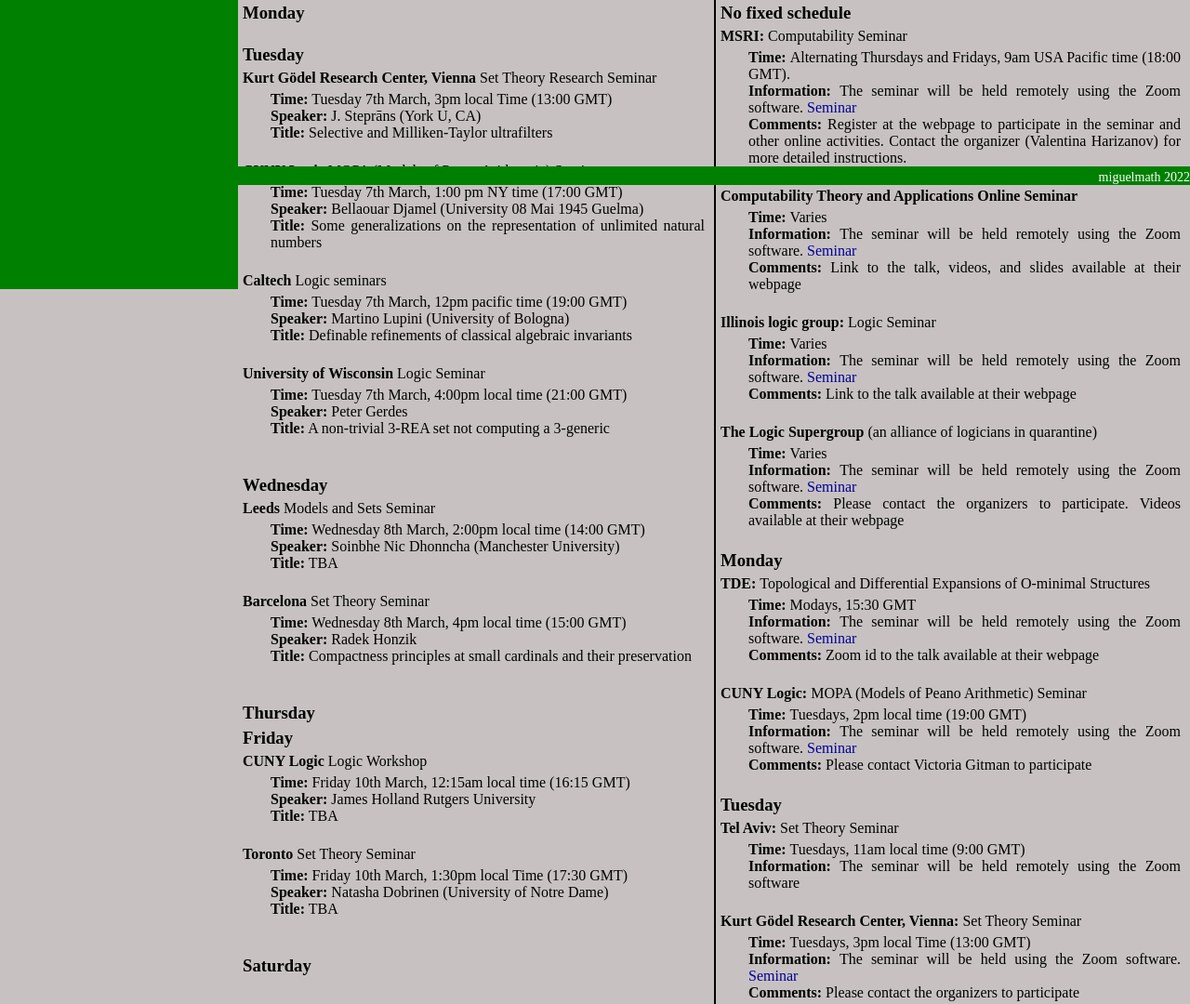
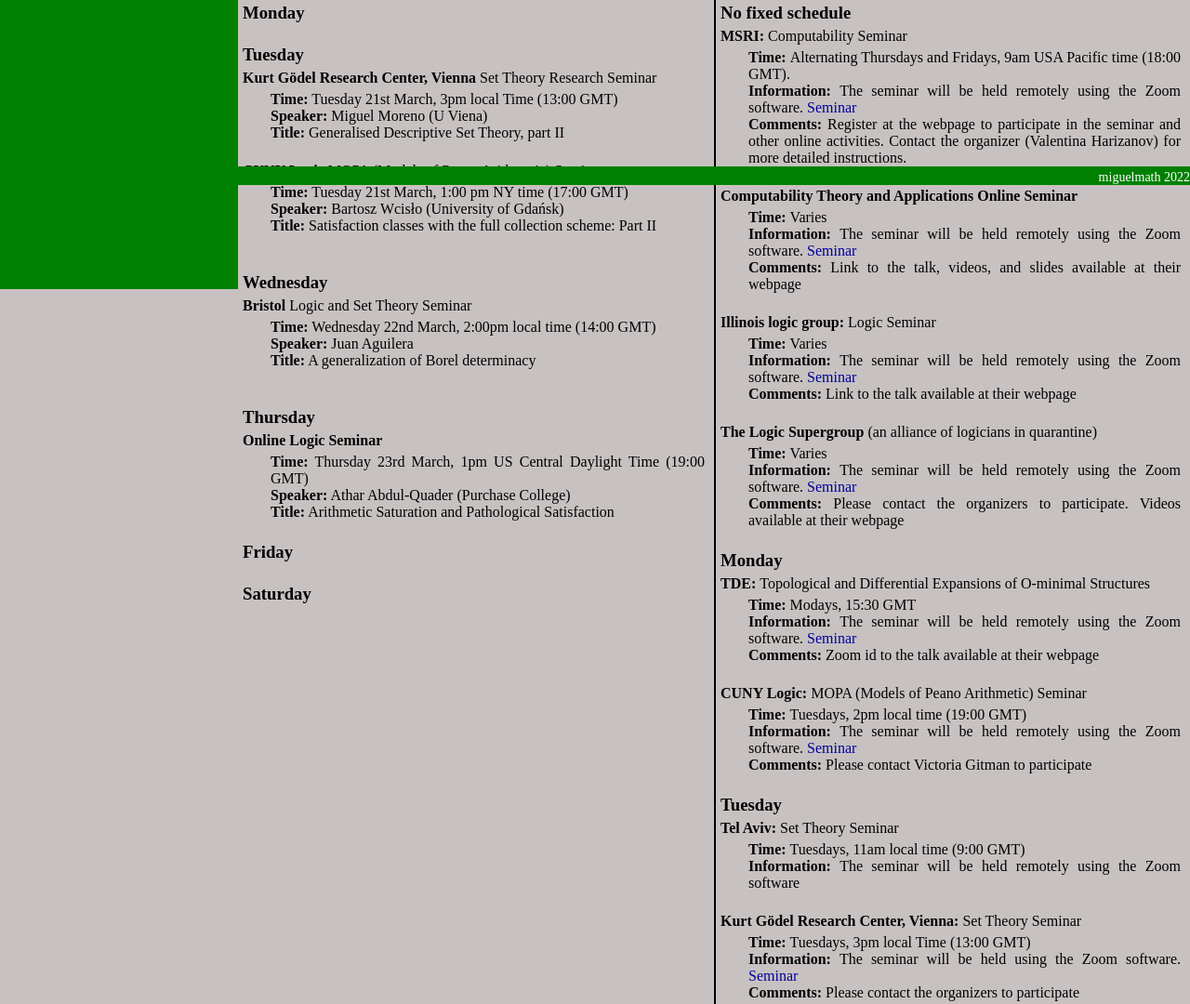
Before and after one commit to Miguelwan/math_webpage, a website built with webpack: page dist/webminars.html in a window 1280 px wide. Shown: the part 601-1681 px from the top of the page at 93% size. Built offline with nearby package versions, Linux system fonts and the light colour scheme; files whose address does not match are found by name.

Commit message:
weekend update

```diff
--- a/dist/webminars.html
+++ b/dist/webminars.html
@@ -282,11 +282,11 @@
                                 <strong>Kurt Gödel Research Center, Vienna</strong> Set Theory Research Seminar
                             </dt>
                             <dd>
-                                <strong>Time:</strong> Tuesday 7th March, 3pm local Time (13:00 GMT)
+                                <strong>Time:</strong> Tuesday 21st March, 3pm local Time (13:00 GMT)
                                 <br>
-                                <strong>Speaker:</strong> J. Steprāns (York U, CA)
+                                <strong>Speaker:</strong> Miguel Moreno (U Viena)
                                 <br>
-                                <strong>Title:</strong> Selective and Milliken-Taylor ultrafilters
+                                <strong>Title:</strong> Generalised Descriptive Set Theory, part II
                             </dd>
                             <br>
 
@@ -331,34 +331,22 @@
                             <br>
            -->
 
-           <!--
-                            <dt>
-                                <strong>Bristol</strong> Logic and Set Theory Seminar
-                            </dt>
-                            <dd>
-                                <strong>Time:</strong> Thursday 15th November, 12:30pm local time (12:30 GMT)
-                                <br>
-                                <strong>Speaker:</strong> Sam Coskey
-                                <br>
-                                <strong>Title:</strong> Jumps in the Borel complexity hierarchy
-                            </dd>
-                            <br>
-                            -->
+
 
 
                             <dt>
                                 <strong>CUNY Logic</strong> MOPA (Models of Peano Arithmetic) Seminar
                             </dt>
                             <dd>
-                                <strong>Time:</strong> Tuesday 7th March, 1:00 pm NY time (17:00 GMT)
+                                <strong>Time:</strong> Tuesday 21st March, 1:00 pm NY time (17:00 GMT)
                                 <br>
-                                <strong>Speaker:</strong> Bellaouar Djamel (University 08 Mai 1945 Guelma)
+                                <strong>Speaker:</strong> Bartosz Wcisło (University of Gdańsk)
                                 <br>
-                                <strong>Title:</strong> Some generalizations on the representation of unlimited natural numbers
+                                <strong>Title:</strong> Satisfaction classes with the full collection scheme: Part II
                             </dd>
                             <br>
 
-
+                <!--
                             <dt><strong>Caltech</strong> Logic seminars
                             </dt>
                             <dd>
@@ -382,7 +370,7 @@
                                 <strong>Title:</strong> A non-trivial 3-REA set not computing a 3-generic
                             </dd>
                             <br>
-
+                        -->
 <!--
                             <dt>
                                 <strong>CMU</strong> Logic Seminar
@@ -483,7 +471,7 @@
                             </dd>
                             <br>
                         -->
-
+<!--
                             <dt>
                                 <strong>Leeds</strong> Models and Sets Seminar
                             </dt>
@@ -495,8 +483,8 @@
                                 <strong>Title:</strong> TBA
                             </dd>
                             <br>
-
-
+                               -->
+<!--
                             <dt>
                                 <strong>Barcelona</strong> Set Theory Seminar
                             </dt>
@@ -508,7 +496,7 @@
                                 <strong>Title:</strong> Compactness principles at small cardinals and their preservation
                             </dd>
                             <br>
-
+                              -->
   <!--
                             <dt>
                                 <strong>Münster</strong> Set Theory Seminar
@@ -522,6 +510,19 @@
                             </dd>
                             <br>
                                -->
+
+                            <dt>
+                                <strong>Bristol</strong> Logic and Set Theory Seminar
+                            </dt>
+                            <dd>
+                                <strong>Time:</strong> Wednesday 22nd March, 2:00pm local time (14:00 GMT)
+                                <br>
+                                <strong>Speaker:</strong> Juan Aguilera
+                                <br>
+                                <strong>Title:</strong> A generalization of Borel determinacy
+                            </dd>
+                            <br>
+
 
        <!--
                             <dt>
@@ -601,20 +602,20 @@
                         -->
 
 
-<!--
+
 
                             <dt>
                                 <strong>Online Logic Seminar</strong>
                             </dt>
                             <dd>
-                                <strong>Time:</strong> Thursday 2nd March, 1pm US Central Daylight Time (19:00 GMT)
+                                <strong>Time:</strong> Thursday 23rd March, 1pm US Central Daylight Time (19:00 GMT)
                                 <br>
-                                <strong>Speaker:</strong> Konstantin Slutsky (Iowa State University)
+                                <strong>Speaker:</strong> Athar Abdul-Quader (Purchase College)
                                 <br>
-                                <strong>Title:</strong> Partial actions and orbit equivalence relations
+                                <strong>Title:</strong> Arithmetic Saturation and Pathological Satisfaction
                             </dd>
                             <br>
-                            -->
+
 <!--
                             <dt>
                                 <strong>The Logic Supergroup</strong>
@@ -661,7 +662,7 @@
                             </dd>
                             <br>
             -->
-
+      <!--
                             <dt>
                                 <strong>CUNY Logic</strong> Logic Workshop
                             </dt>
@@ -685,7 +686,7 @@
                                 <br>
                                 <strong>Title:</strong> TBA
                             </dd>
-                            <br>
+                            <br>-->
 
 
 
```
